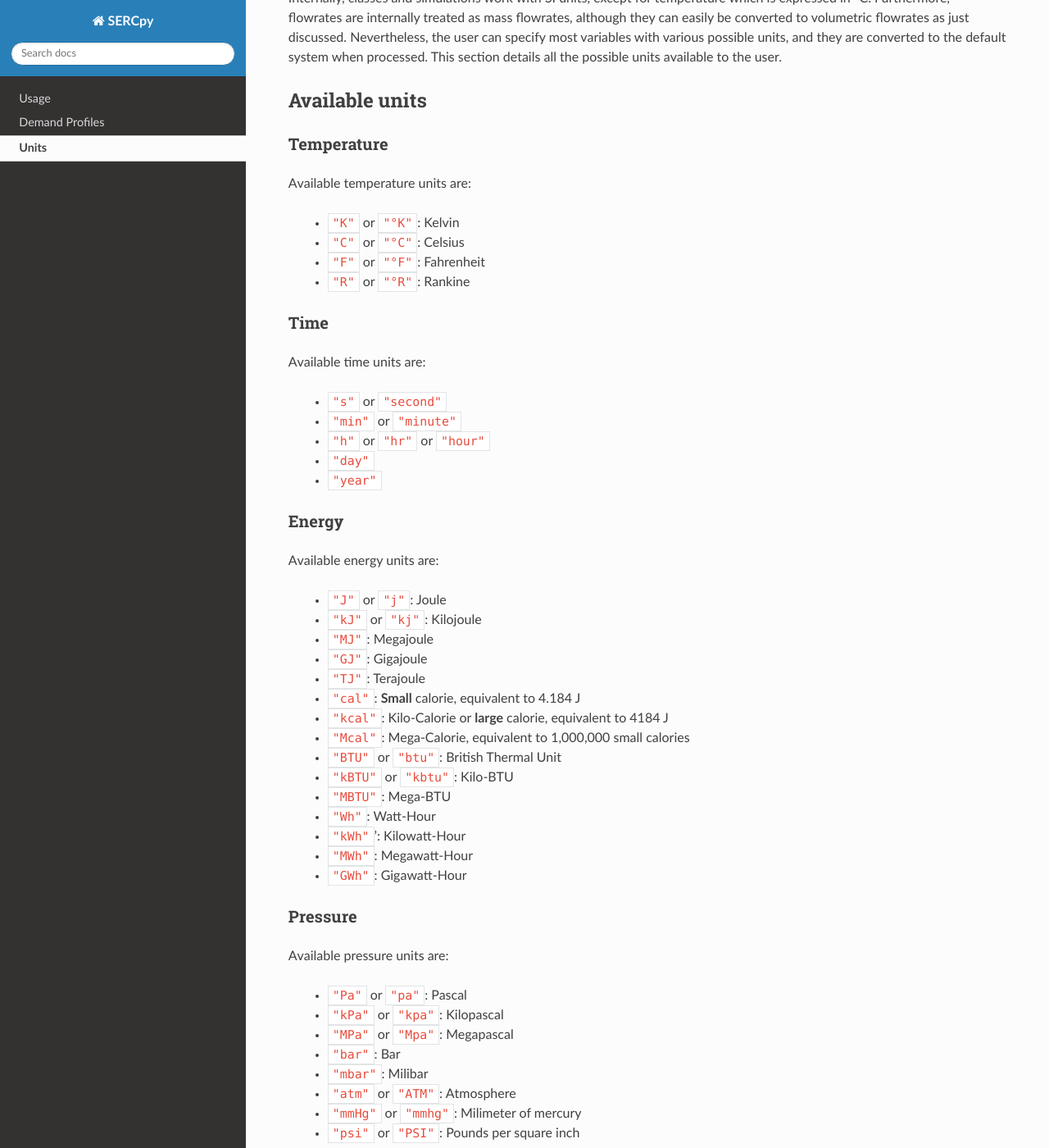
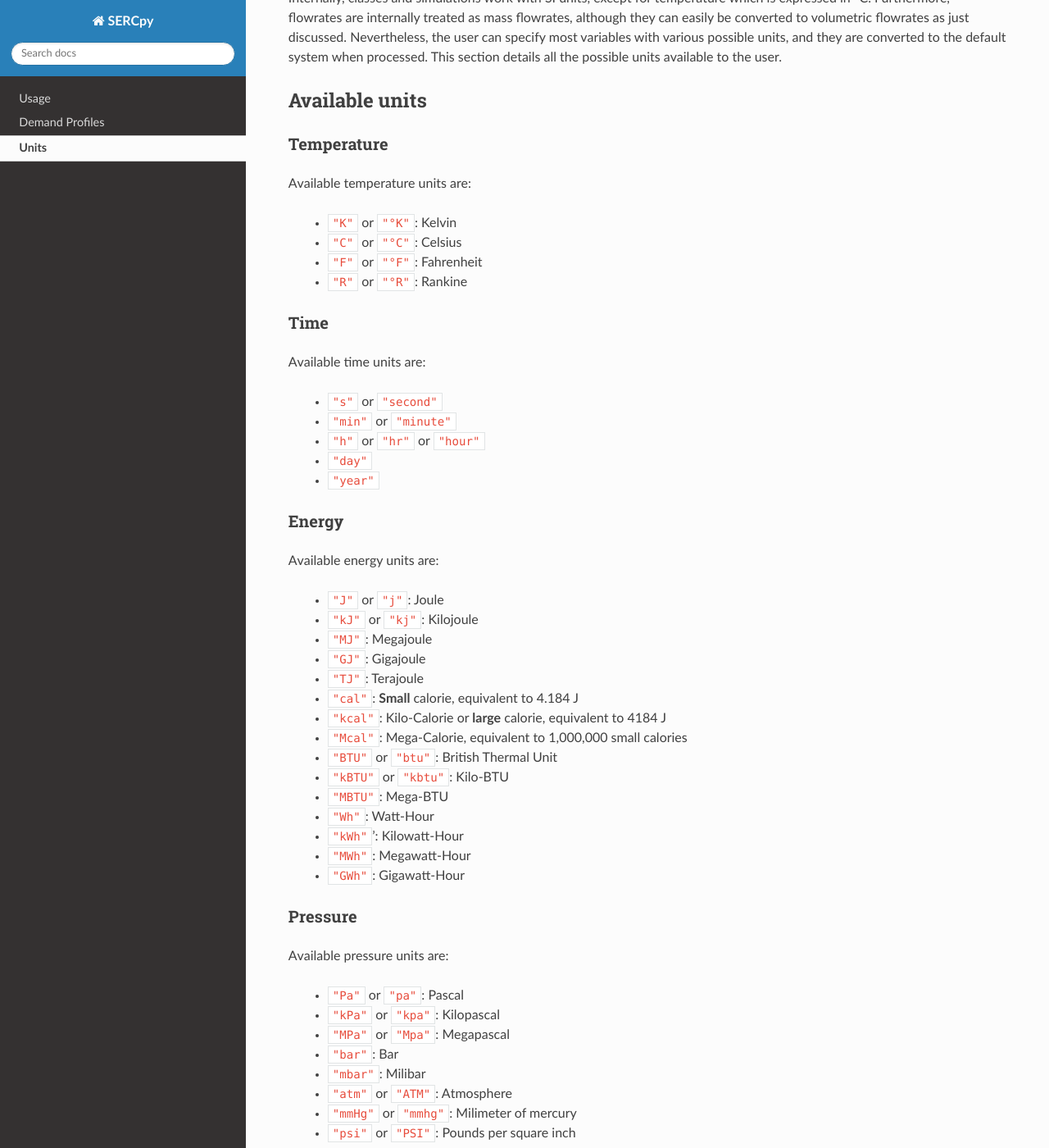
Before and after one commit to serc-chile/SERCpy, a Sphinx documentation site: the page built from docs/source/units.rst, in a window 1280 px wide and 1400 px high, scrolled down 246 px. Shown: the whole window at 82% size. Built offline with Sphinx 7.4.7 and the Read the Docs theme 3.1.0, drawn with Linux system fonts in a browser that asks for light colours; pages that are not in the unit, such as notebooks, are missing from menus.

Commit message:
Update custom.css

```diff
--- a/docs/source/_static/custom.css
+++ b/docs/source/_static/custom.css
@@ -4,7 +4,7 @@ div.nblast.container {
 }
 
 code, .rst-content code.literal, .rst-content tt.literal {
-    font-size: 93% !important;
+    font-size: 88% !important;
 }
 
 /* ...but keep two back-to-back code cells tight, like a real notebook */
```
